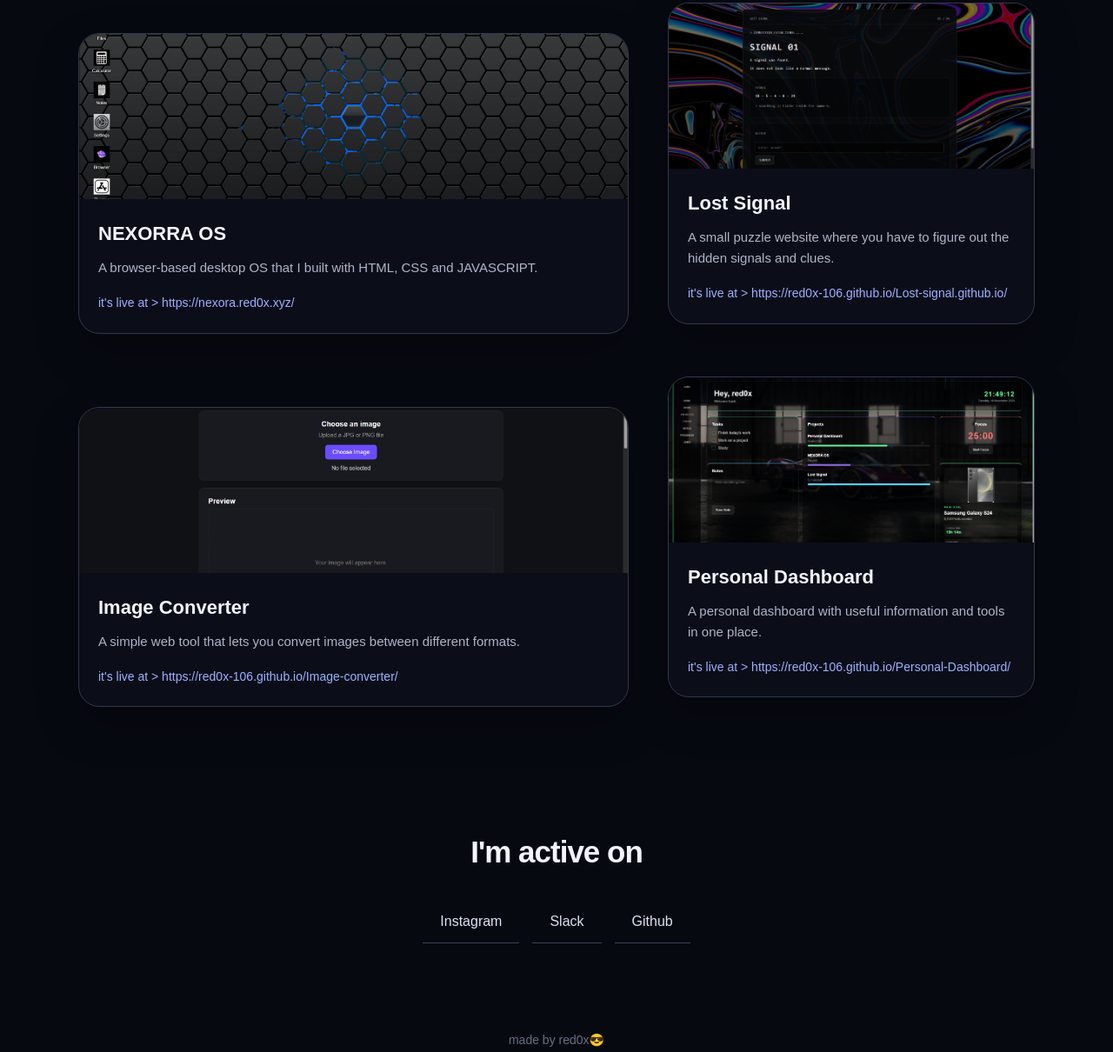
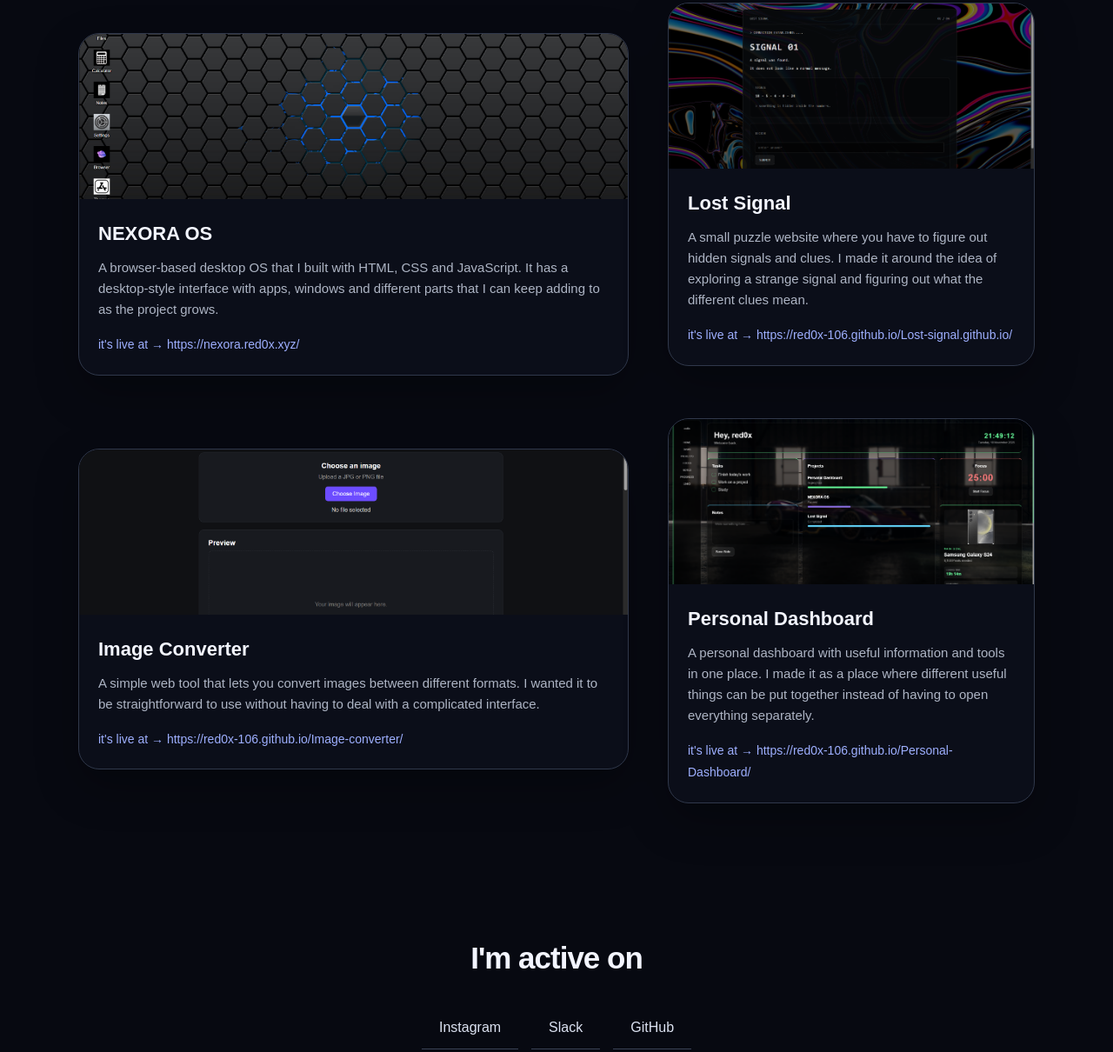
Before and after one commit to Red0x-106/red0x-zone, a plain HTML site: page index.html in a window 1280 px wide. Shown: the part 1033-2243 px from the top of the page at 87% size. Drawn offline with Linux system fonts and the light colour scheme.

Commit message:
Fix GitHub profile link

```diff
--- a/index.html
+++ b/index.html
@@ -1,63 +1,97 @@
 <!DOCTYPE html>
 <html lang="en">
+
 <head>
+
     <meta charset="UTF-8">
     <meta name="viewport" content="width=device-width, initial-scale=1.0">
+
     <title>red0x.zone</title>
+
     <link rel="stylesheet" href="style.css">
 
 </head>
+
 
 <body>
 
     <main>
 
+
         <section class="intro">
 
             <div class="pfp-card">
+
                 <img src="pfp.jpg" alt="red0x">
-                </div>
 
-                <div class="about-card">
-                    <h1>ABOUT ME</h1>
-                    <p>
-                        Yo, I'm red0x.
-                        I like coding, buildings things and exploring the internet.
-                    </p>
-                    <p>
-                        I spend lot of time making websites, trying out new
-                        ideas and turning random thooughts into a actual project.
-                    </p>
-                    <p>
-                        When I'm not coding, I'm probably gaming, watching anime
-                        or going down some random internet rabbit hole.
-                    </p>
             </div>
 
 
+            <div class="about-card">
+
+                <h1>ABOUT ME</h1>
+
+                <p>
+                    Yo, I'm red0x. I'm a student who likes coding,
+                    building things and exploring random stuff on the internet.
+                </p>
+
+                <p>
+                    I spend a lot of time making websites, trying out new
+                    ideas and turning random thoughts into actual projects.
+                    Sometimes I start with a simple idea and keep adding
+                    things until it turns into something I actually want to use.
+                </p>
+
+                <p>
+                    When I'm not coding, I'm probably gaming, watching anime,
+                    messing around with new ideas or going down some random
+                    internet rabbit hole.
+                </p>
+
+            </div>
+
         </section>
 
+
+
         <section class="likes-card">
-                <h2>STUFF I LIKE </h2>
+
+            <h2>STUFF I LIKE</h2>
 
             <div class="likes">
+
                 <div class="like">
+
                     <span>🎮</span>
+
                     <p>Gaming</p>
+
                 </div>
 
+
                 <div class="like">
+
                     <span>🍿</span>
+
                     <p>Anime</p>
+
                 </div>
 
+
                 <div class="like">
+
                     <span>🕳️</span>
-                        <p>Internet rabbit holes. </p>
+
+                    <p>Internet rabbit holes</p>
+
                 </div>
 
             </div>
+
         </section>
+
+
 
         <section class="projects">
 
@@ -65,94 +99,147 @@
 
             <div class="project-list">
 
+
                 <article class="project-card">
 
                     <img src="nexora.png" alt="NEXORA OS">
+
                     <div class="project-info">
 
-                            <h3>NEXORRA OS</h3>
+                        <h3>NEXORA OS</h3>
+
                         <p>
-                                A browser-based desktop OS that I built
-                                 with HTML, CSS and JAVASCRIPT.
+                            A browser-based desktop OS that I built with
+                            HTML, CSS and JavaScript. It has a desktop-style
+                            interface with apps, windows and different parts
+                            that I can keep adding to as the project grows.
                         </p>
 
-                            <a href="#" target="_blank">
-                                it's live at > https://nexora.red0x.xyz/
+                        <a href="https://nexora.red0x.xyz/" target="_blank">
+                            it's live at → https://nexora.red0x.xyz/
                         </a>
+
                     </div>
+
                 </article>
 
+
+
                 <article class="project-card">
+
                     <img src="lost-signal.png" alt="Lost Signal">
 
                     <div class="project-info">
 
                         <h3>Lost Signal</h3>
+
                         <p>
-                                A small puzzle website where you have to
-                                figure out the hidden signals and clues.
+                            A small puzzle website where you have to figure
+                            out hidden signals and clues. I made it around
+                            the idea of exploring a strange signal and
+                            figuring out what the different clues mean.
                         </p>
-                            <a hreaf="#" traget="_blank">
-                                it's live at > https://red0x-106.github.io/Lost-signal.github.io/
+
+                        <a href="https://red0x-106.github.io/Lost-signal.github.io/" target="_blank">
+                            it's live at → https://red0x-106.github.io/Lost-signal.github.io/
                         </a>
+
                     </div>
+
                 </article>
 
+
+
                 <article class="project-card">
+
                     <img src="image-converter.png" alt="Image Converter">
 
                     <div class="project-info">
+
                         <h3>Image Converter</h3>
+
                         <p>
-                                A simple web tool that lets you
-                                convert images between different formats.
+                            A simple web tool that lets you convert images
+                            between different formats. I wanted it to be
+                            straightforward to use without having to deal
+                            with a complicated interface.
                         </p>
-                            <a href="#" target="_blank">
-                                it's live at > https://red0x-106.github.io/Image-converter/
+
+                        <a href="https://red0x-106.github.io/Image-converter/" target="_blank">
+                            it's live at → https://red0x-106.github.io/Image-converter/
                         </a>
+
                     </div>
+
                 </article>
 
+
+
                 <article class="project-card">
+
                     <img src="dashboard.png" alt="Personal Dashboard">
+
                     <div class="project-info">
+
                         <h3>Personal Dashboard</h3>
 
                         <p>
-                                A personal dashboard with useful information
-                                and tools in one place.
+                            A personal dashboard with useful information and
+                            tools in one place. I made it as a place where
+                            different useful things can be put together
+                            instead of having to open everything separately.
                         </p>
 
-                            <a href="#" target="_blank">
-                                it's live at > https://red0x-106.github.io/Personal-Dashboard/
+                        <a href="https://red0x-106.github.io/Personal-Dashboard/" target="_blank">
+                            it's live at → https://red0x-106.github.io/Personal-Dashboard/
                         </a>
+
                     </div>
 
                 </article>
 
 
             </div>
+
         </section>
 
+
+
         <section class="active">
-                <h2>I'm active on </h2>
+
+            <h2>I'm active on</h2>
 
             <div class="active-links">
-                    <a href="https://www.instagram.com/redox_106/" target="_blank">Instagram</a>
+
+                <a href="https://www.instagram.com/redox_106/" target="_blank">
+                    Instagram
+                </a>
 
                 <a href="https://hackclub.enterprise.slack.com/team/U0AL0QME340" target="_blank">
                     Slack
                 </a>
 
-                    <a href="https://github.com/Red0x-10https://github.com/Red0x-106" target="_blank">
-                        Github
+
+<a href="https://github.com/Red0x-106" target="_blank" rel="noopener noreferrer">
+    GitHub
 </a>
+
+
             </div>
+
         </section>
 
+
+
         <footer>
-                <p>made by red0x😎</p>
+
+            <p>made by red0x 😎</p>
+
         </footer>
+
+
     </main>
+
 </body>
+
 </html>
```
Lines whose indentation alone changed are shown as unchanged.
